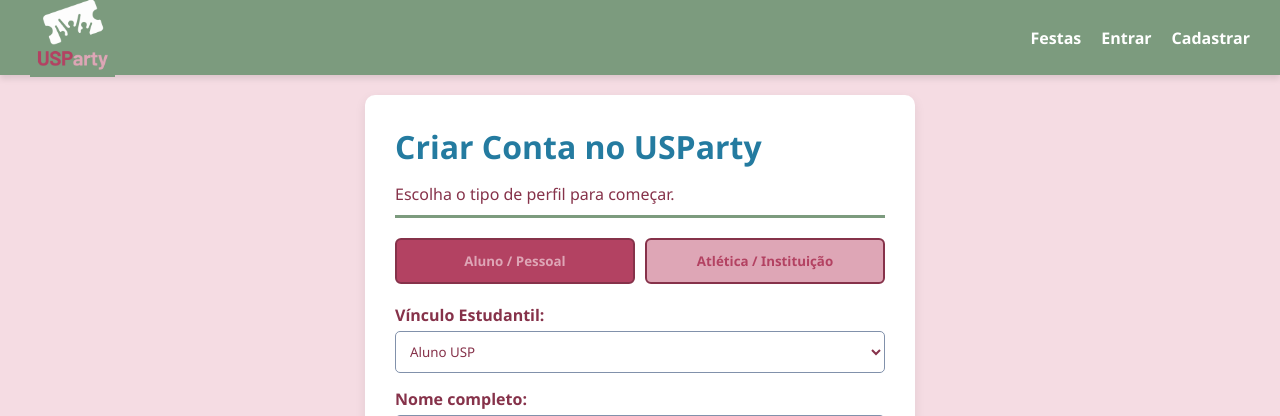
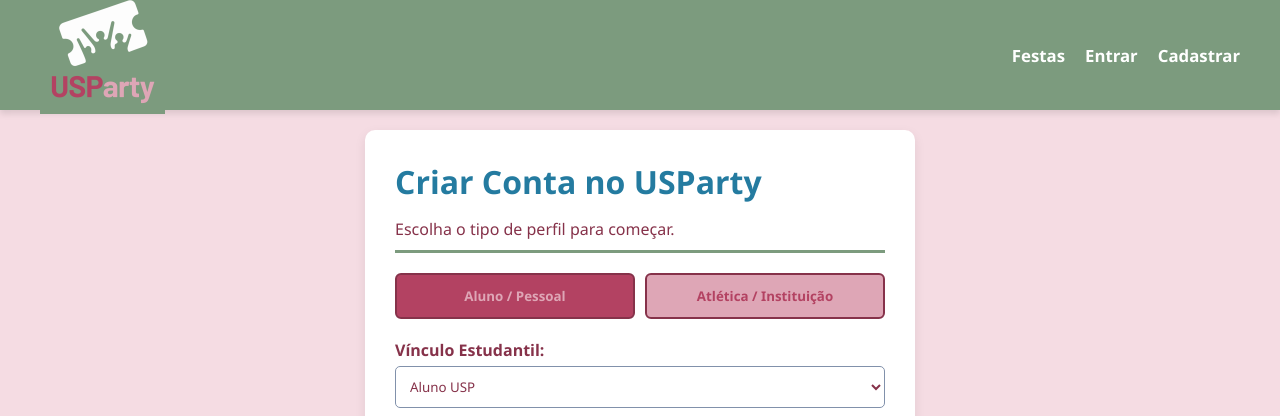
Before and after one commit to annarzcardoso15/USParty, a Django app: page /usuarios/cadastro/ in a window 1280 px wide. Shown: the top 416 px of the page. Run offline with Django 5.2, Linux system fonts and the light colour scheme.

Commit message:
Aumenta altura da navbar e tamanho da logo

```diff
--- a/static/css/style.css
+++ b/static/css/style.css
@@ -32,8 +32,8 @@ body {
     align-items: center;
     color: white;
     box-shadow: 0 4px 6px rgba(0,0,0,0.1);
-    height: 75px; /* Mantém a barra com altura fixa */
-    padding: 0 30px;
+    height: 110px; /* Mantém a barra com altura fixa */
+    padding: 0 40px;
 }
 
 .navbar .logo {
@@ -44,6 +44,7 @@ body {
 .navbar .links {
     display: flex;
     gap: 20px;
+    font-size: 1.05rem; /* Deixa os links à direita proporcionais à barra maior */
 }
 
 .navbar a {
@@ -272,7 +273,7 @@ main {
 }
 
 .logo-img {
-    height: 85px; /* Ajuste entre 35px e 50px conforme a proporção da sua logo */
+    height: 125px; /* Ajuste entre 35px e 50px conforme a proporção da sua logo */
     width: auto;
     object-fit: contain;
 }
```
